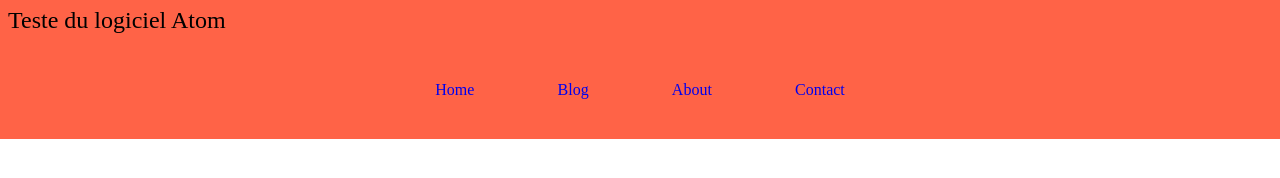
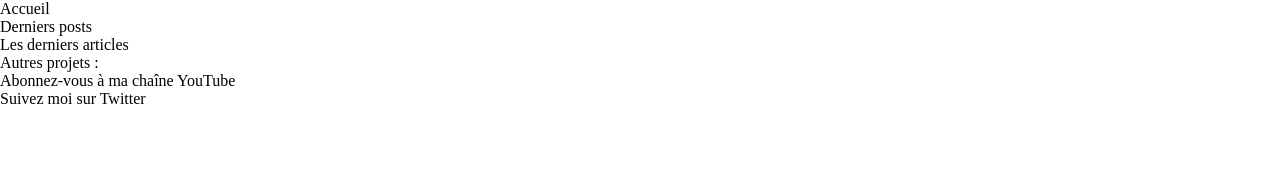
Before and after one commit to thierryvm/project-Html, a plain HTML site: page index.html in a window 1280 px wide. Drawn offline with Linux system fonts and the light colour scheme.

Commit message:
Modification de la structure html et reset CSS

```diff
--- a/index.html
+++ b/index.html
@@ -1,28 +1,26 @@
 <!DOCTYPE html>
 <html lang="fr">
-<head>
-    <meta charset="UTF-8">
-    <meta name="viewport" content="width=device-width, initial-scale=1.0">
-    <meta http-equiv="X-UA-Compatible" content="ie=edge">
+  <head>
+    <meta charset="utf-8">
+    <meta http-equiv="X-UA-Compatible" content="IE=edge">
+    <meta name="viewport" content="width=device-width, initial-scale=1">
     <link rel="stylesheet" href="style.css">
-    <title>Atom</title>
-</head>
-<body>
-
+    <title>Ma page</title>
+  </head>
+  <body>
     <header>
-        <div class="title">
-            <h1>Teste du logiciel Atom</h1>
-        </div>
-        <nav class="nav" role="navigation">
-            <ul class="menu">
-                <li><a href="#">Home</a></li>
-                <li><a href="#">Blog</a></li>
-                <li><a href="#">About</a></li>
-                <li><a href="#">Contact</a></li>
-            </ul>
-        </nav>
+      <a href="lien-accueil">Accueil</a>
     </header>
-
-
-</body>
+    <main>
+      <h1>Derniers posts</h1>
+      <p>Les derniers articles</p>
+    </main>
+    <footer>
+      <p>Autres projets :</p>
+      <ul>
+        <li><a href="lien-youtube">Abonnez-vous à ma chaîne YouTube</a></li>
+        <li><a href="lien-twitter">Suivez moi sur Twitter</a></li>
+      </ul>
+    </footer>
+  </body>
 </html>
--- a/style.css
+++ b/style.css
@@ -1,138 +1,23 @@
-/* http://meyerweb.com/eric/tools/css/reset/
-   v2.0 | 20110126
-   License: none (public domain)
-*/
+/* reset global styles */
 
-html, body, div, span, applet, object, iframe,
-h1, h2, h3, h4, h5, h6, p, blockquote, pre,
-a, abbr, acronym, address, big, cite, code,
-del, dfn, em, img, ins, kbd, q, s, samp,
-small, strike, strong, sub, sup, tt, var,
-b, u, i, center,
-dl, dt, dd, ol, ul, li,
-fieldset, form, label, legend,
-table, caption, tbody, tfoot, thead, tr, th, td,
-article, aside, canvas, details, embed,
-figure, figcaption, footer, header, hgroup,
-menu, nav, output, ruby, section, summary,
-time, mark, audio, video {
-	margin: 0;
-	padding: 0;
-	border: 0;
-	font-size: 62.5%;
-	font: inherit;
-	vertical-align: baseline;
-}
-/* HTML5 display-role reset for older browsers */
-article, aside, details, figcaption, figure,
-footer, header, hgroup, menu, nav, section {
-	display: block;
-}
-body {
-	line-height: 1;
-}
-ol, ul {
-	list-style: none;
-}
-blockquote, q {
-	quotes: none;
-}
-blockquote:before, blockquote:after,
-q:before, q:after {
-	content: '';
-	content: none;
-}
-table {
-	border-collapse: collapse;
-	border-spacing: 0;
+*{
+    margin: 0;   /* reset global margins */
+    padding: 0;  /* remove default padding */
+    box-sizing: border-box; /* remove default border */
+    line-height: inherit; /* inherit line-height */
+    color: inherit; /* inherit color */
+    font: inherit; /* inherit font-family */
 }
 
+/* lien */
 
-
-header div {
-    display: flex;
-    font-size: 1.5em;
-    justify-content: space-between;
-    align-items: center;
-    padding: 0.5rem;
-    background: tomato;
+a{
+    cursor: pointer; /* set cursor to pointer */
+    text-decoration: none; /* remove default underline */
 }
 
-.nav ul{
-    margin: 0;
-    padding: 0;
-    background: tomato;
-    list-style: none;
+/* listes */
+
+ul, ol {
+    list-style: none; /* remove default list-style */
 }
-
-.nav a{
-    padding: 1.6rem;
-    display: block;
-    text-align: center;
-    text-decoration: none;
-}
-
-.nav .menu{
-    display: flex;
-    flex-direction: row;
-    justify-content: center;
-
-    @media(max-width: 450px){
-        flex-flow: column wrap;
-    }
-}
-
-
-.nav .menu li{
-    display: flex;
-    flex-direction: row;
-    justify-content: center;
-    align-items: center;
-    margin: 0.5rem;
-    padding: 0.5rem;
-    background: tomato;
-    list-style: none;
-}
-
-
-.nav .menu li a{
-    padding: 1.6rem;
-    display: block;
-    text-align: center;
-    text-decoration: none;
-}
-
-
-.nav .menu li a:hover{
-    background: #fff;
-    color: #000;
-
-    @media(max-width: 450px){
-        background: tomato;
-        color: #fff;
-    }
-}
-
-
-.nav .menu li a:active{
-    background: tomato;
-    color: #fff;
-}
-
-
-.nav .menu li a:visited{
-    background: tomato;
-    color: #fff;
-}
-
-
-.nav .menu li a:focus{
-    background: tomato;
-    color: #fff;
-}
-
-
-.nav .menu li a:hover{
-    background: tomato;
-    color: #fff;
-}
```
